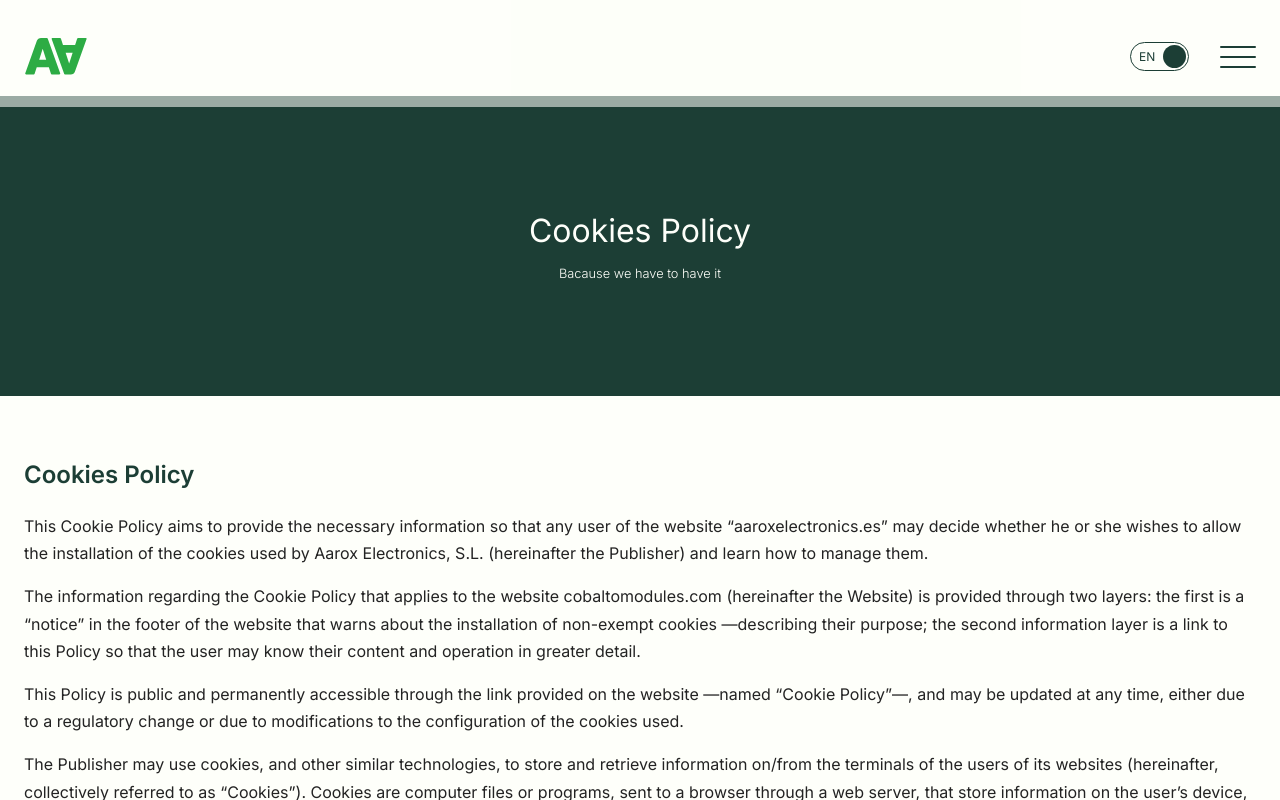
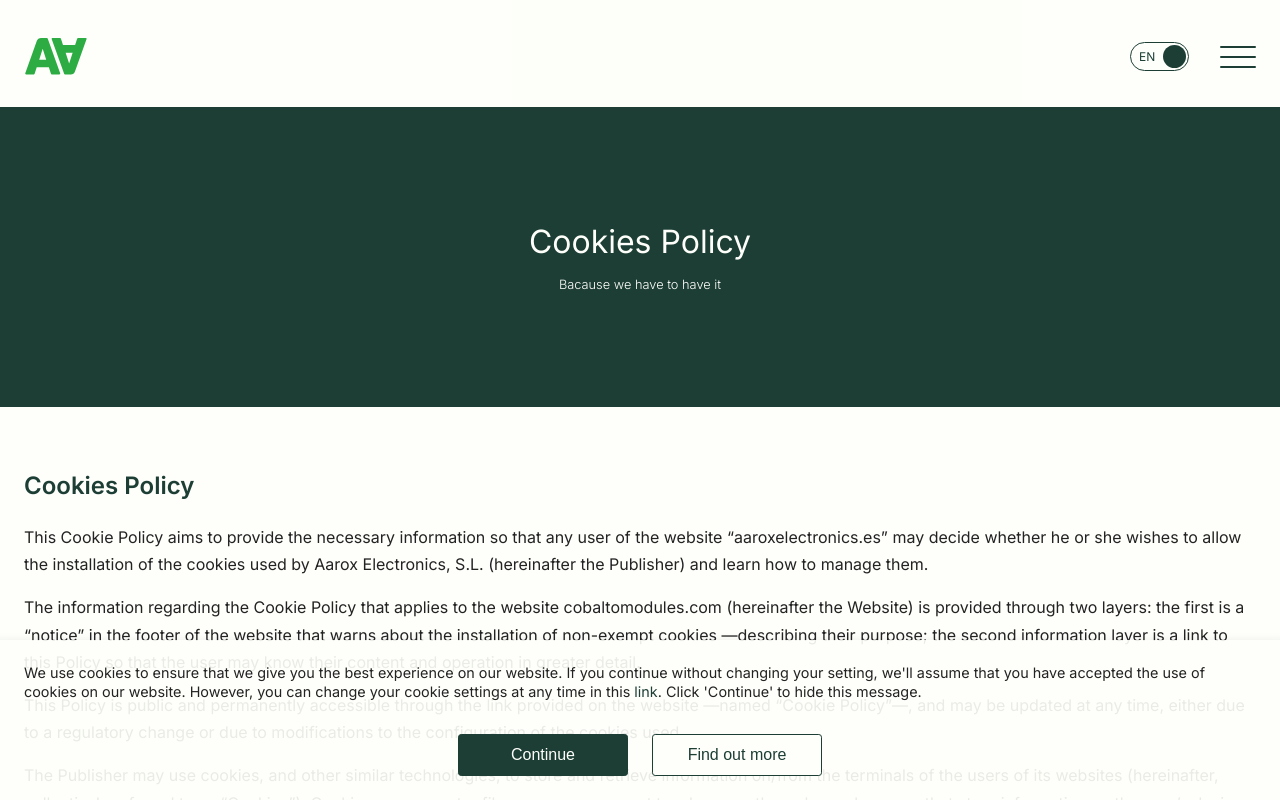
Before and after one commit to Nannitta/AaroxElectronics, a Next.js app: page /cookies in a window 1280 px wide. Shown: the top 800 px of the page. Built offline with nearby package versions, Linux system fonts and the light colour scheme.

Commit message:
Add cookies consent and management

```diff
--- /dev/null
+++ b/src/app/components/CookiesConsent/CookiesConsent.jsx
@@ -0,0 +1,49 @@
+'use client';
+
+import { useLanguageStore } from '../../stores/languageStore';
+import { useCookiesStore } from '../../stores/cookiesStore';
+import content from '../../content.json';
+import Link from 'next/link';
+import Cookies from 'js-cookie';
+import './cookiesConsent.css';
+import { useEffect } from 'react';
+
+export default function CookiesConsent() {
+  const language = useLanguageStore((state) => state.language);
+  const isAccept = useCookiesStore((state) => state.isAccept);
+  const acceptCookies = useCookiesStore((state) => state.acceptCookies);
+
+  useEffect(() => {
+    const isAcceptCookie = Cookies.get('accept-cookies');
+    if (isAcceptCookie === 'true') {
+      acceptCookies(true);
+    }
+  }, [acceptCookies]);
+
+  const handleAccept = () => {
+    acceptCookies(true);
+    Cookies.set('accept-cookies', 'true', { expires: 365 });
+  };
+
+  if (!isAccept) {
+    return (
+      <div className='cookies-manage'>
+        <p>
+          {content[language].ConsentCookies}{' '}
+          <Link href='/cookies'>{content[language].link}</Link>.{' '}
+          {content[language].ConsentCookies2}
+        </p>
+        <div className='cookies-buttons'>
+          <button className='accept-cookies' onClick={handleAccept}>
+            {content[language].cookiesAccept}
+          </button>
+          <button className='showmore-cookies'>
+            <Link href='/cookies'>{content[language].cookiesMore}</Link>
+          </button>
+        </div>
+      </div>
+    );
+  }
+
+  return null;
+}
--- /dev/null
+++ b/src/app/components/CookiesConsent/cookiesConsent.css
@@ -0,0 +1,102 @@
+.cookies-manage {
+	position: fixed;
+	bottom: 0;
+	z-index: 2;
+	background-color: #fefffae8;
+	padding: 1.5rem 1rem;
+	display: flex;
+	flex-direction: column;
+	align-items: center;
+	gap: 2rem;
+	box-shadow: rgba(33, 35, 38, 0.1) 0px 10px 10px 8px;
+	width: 100%;
+}
+
+.cookies-manage p {
+	font-size: 0.9rem;
+	color: var(--black);
+	line-height: 1.3;
+}
+
+.cookies-manage p a {
+	color: var(--dark-green);
+}
+
+.cookies-manage p a:hover {
+	color: var(--emerald-green);
+}
+
+.cookies-buttons {
+	display: flex;
+	flex-direction: column;
+	gap: 1.5rem;
+	width: 164px;
+}
+
+.accept-cookies {
+	background-color: var(--dark-green);
+	color: var(--background);
+	border: 1px solid var(--dark-green);
+	cursor: pointer;
+	border-radius: 0.2rem;
+	padding: 0.7rem 0;
+	font-size: 1rem;
+}
+
+.showmore-cookies {
+	background-color: var(--background);
+	border: 1px solid var(--dark-green);
+	cursor: pointer;
+	border-radius: 0.2rem;
+	padding: 0.7rem 0;
+}
+
+.showmore-cookies a {
+	color: var(--dark-green);
+	font-size: 1rem;
+}
+
+@media (min-width: 768px) {
+	.cookies-manage {
+		padding: 1.5rem 1.5rem;
+	}
+	.cookies-buttons {
+		flex-direction: row;
+		width: 100%;
+		justify-content: center;
+	}
+
+	.cookies-buttons button {
+		width: 170px;
+	}
+}
+
+@media (min-width: 1366px) {
+	.cookies-manage {
+		flex-direction: row;
+	}
+
+	.cookies-manage p {
+		max-width: 935px;
+	}
+
+	.cookies-buttons {
+		justify-content: flex-end;
+	}
+
+	.accept-cookies:hover {
+		background-color: var(--emerald-green);
+		border: 1px solid var(--emerald-green);
+		transition: all 0.5s ease;
+	}
+
+	.showmore-cookies:hover {
+		background-color: var(--dark-green);
+		transition: all 0.5s ease;
+	}
+
+	.showmore-cookies:hover a {
+		color: var(--background);
+		transition: all 0.5s ease;
+	}
+}
--- a/src/app/components/Footer/Footer.jsx
+++ b/src/app/components/Footer/Footer.jsx
@@ -36,7 +36,7 @@ export default function Footer() {
           <Link href={'/cookies'}>{content[language].Footer.cookies}</Link>
         </div>
         <div className='reserved'>
-          <span>©Aarox Electronics {content[language].Footer.reserved}</span>
+          <span>Copyright © 2024 Aarox Electronics. {content[language].Footer.reserved}</span>
         </div>
       </div>
       <div className="ocean">
--- a/src/app/content.json
+++ b/src/app/content.json
@@ -1,5 +1,10 @@
 {
   "EN": {
+    "ConsentCookies": "We use cookies to ensure that we give you the best experience on our website. If you continue without changing your setting, we'll assume that you have accepted the use of cookies on our website. However, you can change your cookie settings at any time in this ",
+    "link": "link",
+    "cookiesAccept": "Continue",
+    "cookiesMore": "Find out more",
+    "ConsentCookies2": "Click 'Continue' to hide this message." ,
     "SideMenu": {
       "home": "Home",
       "powerElectronics": "Power Electronics",
@@ -36,11 +41,16 @@
     "Footer": {
       "policy": "Privacy policy",
       "cookies": "Cookies",
-      "reserved": "All Rights Reserved 2024",
+      "reserved": "All rights reserved.",
       "connect": "Stay connected"
     }
   },
   "ES": {
+    "ConsentCookies": "Utilizamos cookies para asegurarnos de brindarle la mejor experiencia en nuestro sitio web. Si continúa sin cambiar su configuración, asumiremos que ha aceptado el uso de cookies en nuestro sitio web. Sin embargo, puede cambiar la configuración de las cookies en cualquier momento en este ",
+    "link": "enlace",
+    "cookiesAccept": "Continuar",
+    "cookiesMore": "Saber más",
+    "ConsentCookies2": "Haga clic en 'Continuar' para ocultar este mensaje." ,
     "SideMenu": {
       "home": "Inicio",
       "powerElectronics": "Electrónica de potencia",
@@ -77,7 +87,7 @@
     "Footer": {
       "policy": "Política de privacidad",
       "cookies": "Política de cookies",
-      "reserved": "Todos los derechos reservados 2024",
+      "reserved": "Todos los derechos reservados.",
       "connect": "Conecta"
     }
   }
--- a/src/app/cookies/cookies.css
+++ b/src/app/cookies/cookies.css
@@ -110,7 +110,7 @@
 
 @media (min-width: 768px) {
 	.cookies-header {
-		margin-top: 96px;
+		margin-top: 107px;
 	}
 
 	.cookies-section {
--- a/src/app/layout.jsx
+++ b/src/app/layout.jsx
@@ -3,6 +3,7 @@ import "./globals.css";
 import Header from './components/Header/Header.jsx';
 import SideMenu from './components/SideMenu/SideMenu.jsx';
 import Footer from './components/Footer/Footer.jsx';
+import CookiesConsent from './components/CookiesConsent/CookiesConsent';
 
 const inter = Inter({ subsets: ["latin"] });
 
@@ -19,6 +20,7 @@ export default function RootLayout({ children }) {
         <Header/>
         {children}
         <Footer/>
+        <CookiesConsent/>
       </body>
     </html>
   );
--- a/src/app/privacy-policy/privacy-policy.css
+++ b/src/app/privacy-policy/privacy-policy.css
@@ -74,7 +74,7 @@
 
 @media (min-width: 768px) {
 	.privacy-header {
-		margin-top: 96px;
+		margin-top: 107px;
 	}
 
 	.privacy-section {
--- /dev/null
+++ b/src/app/stores/cookiesStore.jsx
@@ -0,0 +1,6 @@
+import { create } from 'zustand';
+
+export const useCookiesStore = create((set) => ({
+  isAccept: false,
+  acceptCookies: (value) => set({ isAccept: value }),
+}));
```
Also changed, not shown: package.json (+5 -4 lines), 1 other file (tests, documents, lock files or other folders).
